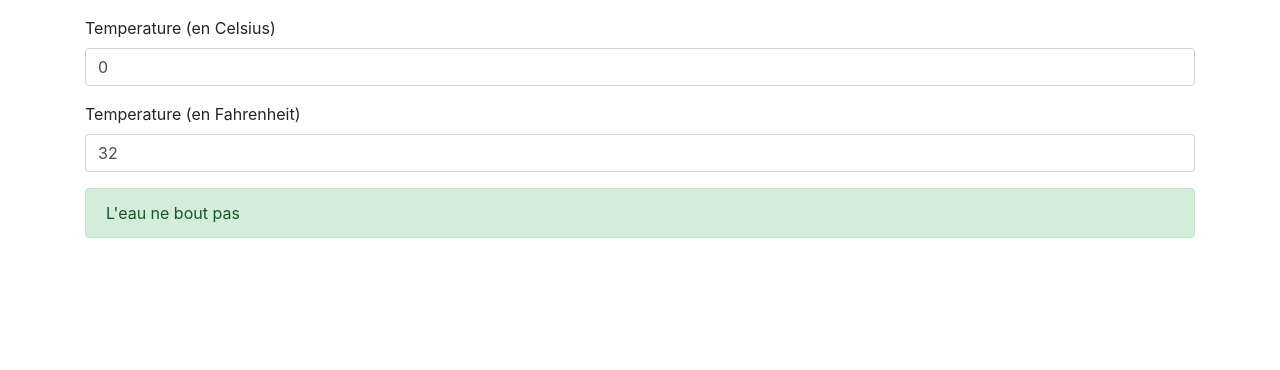
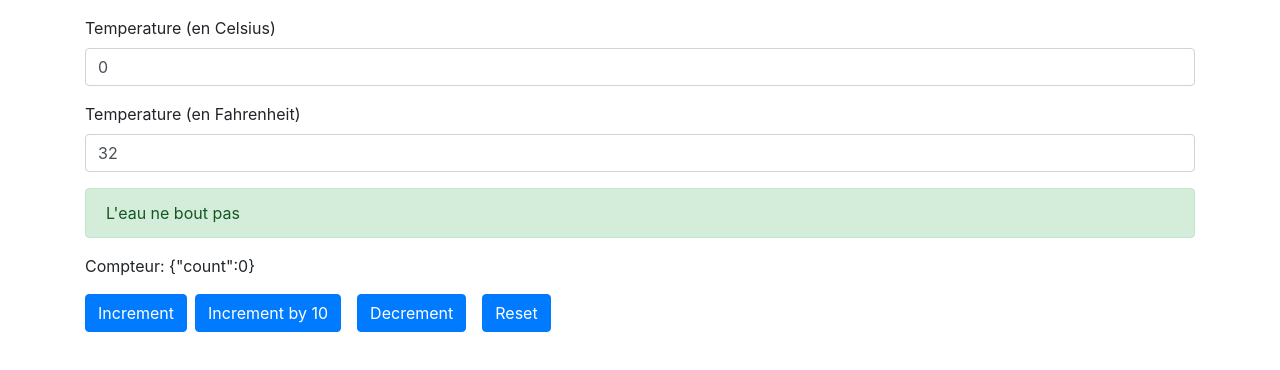
Before and after one commit to marnelfr/react-app, a React (Create React App) app: page / in a window 1280 px wide. Shown: the top 370 px of the page. Built offline with nearby package versions, Linux system fonts and the light colour scheme.

Commit message:
useReducer execice and doc updated

```diff
--- /dev/null
+++ b/src/Reducing.jsx
@@ -0,0 +1,39 @@
+import { useCallback } from "react";
+import { useReducer } from "react";
+
+const countReducer = (state, action) => {
+  switch(action.type) {
+    case 'increment':
+      return {count: state.count + (action.step || 1)}
+    case 'decrement':
+      if(state.count <= 0) {
+        return state
+      }
+      return {count: state.count - 1}
+    case 'reset':
+      return countInit(0)
+    default:
+      throw new Error(`Action of type ${action.type} unknown`)
+  }
+}
+
+const countInit = (value) => ({count: value})
+
+function Reducing() {
+  const [count, dispatch] = useReducer(countReducer, 0, countInit)
+
+  const increment = useCallback(() => dispatch({type: 'increment'}), [])
+  const increment_10 = useCallback(() => dispatch({type: 'increment', step: 10}), [])
+  const decrement = useCallback(() => dispatch({type: 'decrement'}), [])
+  const reset = useCallback(() => dispatch({type: 'reset'}), [])
+
+  return ( <div className="container mt-2">
+    <p>Compteur: {JSON.stringify(count)}</p>
+    <button onClick={increment} className="btn btn-primary">Increment</button>
+    <button onClick={increment_10} className="btn btn-primary mx-2">Increment by 10</button>
+    <button onClick={decrement} className="btn btn-primary mx-2">Decrement</button>
+    <button onClick={reset} className="btn btn-primary mx-2">Reset</button>
+  </div> );
+}
+
+export default Reducing;
--- a/src/index.js
+++ b/src/index.js
@@ -2,6 +2,7 @@ import React from 'react';
 import ReactDOM from 'react-dom/client';
 import { Calculator } from './Calculator';
 import './index.css';
+import Reducing from './Reducing';
 // import { Todo } from './Todo'
 import reportWebVitals from './reportWebVitals';
 // import { PostTable } from './PostTable';
@@ -11,6 +12,7 @@ const root = ReactDOM.createRoot(document.getElementById('root'));
 root.render(
   <React.StrictMode>
     <Calculator />
+    <Reducing />
   </React.StrictMode>
 );
 
```
Also changed, not shown: 1 other file (tests, documents, lock files or other folders).
